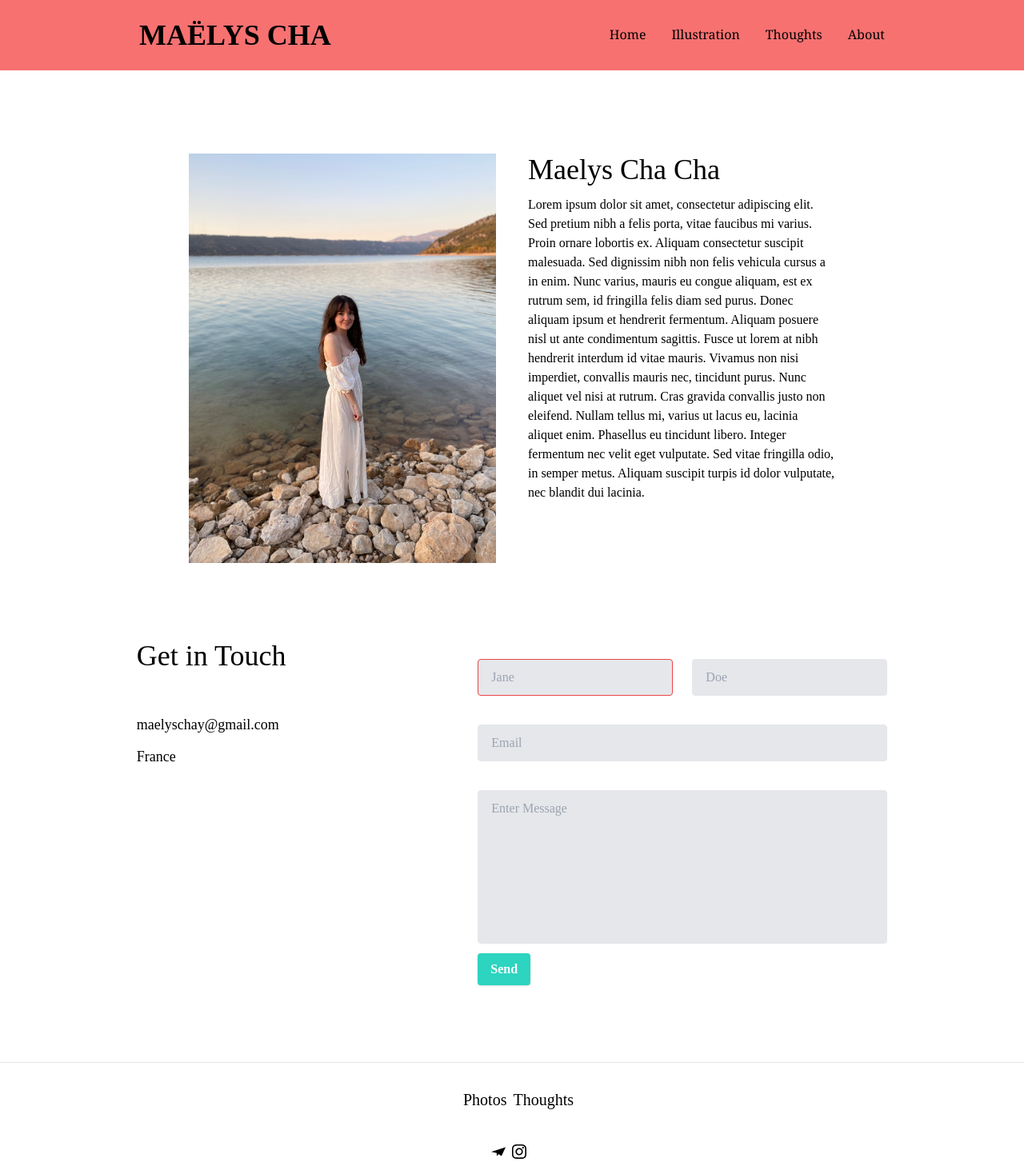
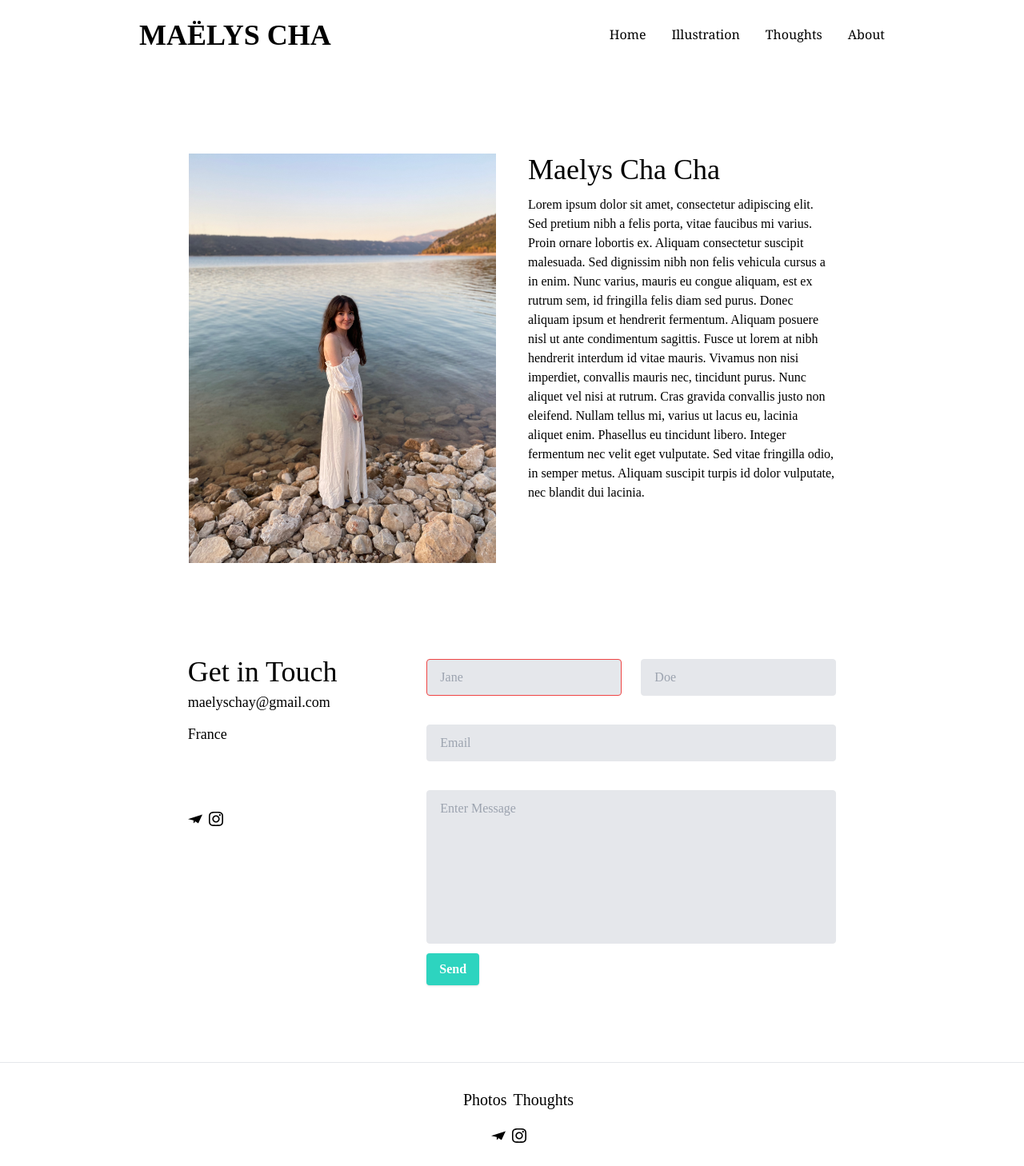
Before and after one commit to philsmithies/maelys_portfolio, a Next.js app in the folder web/: page /about in a window 1280 px wide. Shown: the top 1458 px of the page at 80% size. Built offline with nearby package versions, Linux system fonts and the light colour scheme.

Commit message:
navbar using framer motion and transitions

```diff
--- a/web/components/Layout.tsx
+++ b/web/components/Layout.tsx
@@ -1,41 +1,15 @@
-import { useEffect, useState } from "react";
 import Navbar from "./Navbar";
 import Footer from "./Footer";
 import Head from "next/head";
-import { motion } from "framer-motion";
 
 const Layout = ({ children }) => {
-  const [lastYPosition, setLastYPosition] = useState(0);
-  const [showNav, setShowNav] = useState(false);
-
-  useEffect(() => {
-    function handleScroll() {
-      const yPosition = window.scrollY;
-      const isScrollingUp = yPosition < lastYPosition;
-      console.log("scrolling");
-      setShowNav(isScrollingUp);
-      setLastYPosition(yPosition);
-    }
-
-    window.addEventListener("scroll", handleScroll, false);
-
-    return () => {
-      window.removeEventListener("scroll", handleScroll, false);
-    };
-  }, [lastYPosition]);
-
   return (
     <>
       <Head>
         <title>Maëlys Cha: Illustrator</title>
         <meta name="viewport" content="initial-scale=1.0, width=device-width" />
       </Head>
-      {/* <motion.div
-        animate={{ opacity: showNav ? 1 : 0 }}
-        initial={{ opacity: 1 }}
-      > */}
       <Navbar />
-      {/* </motion.div> */}
       {children}
       <Footer />
     </>
--- a/web/components/Navbar.tsx
+++ b/web/components/Navbar.jsx
@@ -1,10 +1,39 @@
 import { useState, useEffect } from "react";
 import Image from "next/image";
 import Link from "next/link";
+import { motion, useViewportScroll } from "framer-motion";
 
-const Navbar = (): JSX.Element => {
+const Navbar = () => {
+  const [hidden, setHidden] = useState(false);
+
+  function update() {
+    if (scrollY?.current < scrollY?.prev) {
+      setHidden(false);
+    } else if (scrollY?.current > 100 && scrollY?.current > scrollY?.prev) {
+      setHidden(true);
+    }
+  }
+
+  const { scrollY } = useViewportScroll();
+
+  useEffect(() => {
+    return scrollY.onChange(() => update());
+  });
+
+  const variants = {
+    /** this is the "visible" key and it's respective style object **/
+    visible: { opacity: 1, y: 0 },
+    /** this is the "hidden" key and it's respective style object **/
+    hidden: { opacity: 0, y: -25 },
+  };
+
   return (
-    <nav className="flex justify-around py-1 bg-red-400 left-0 right-0 fixed z-10 ">
+    <motion.nav
+      variants={variants}
+      animate={hidden ? "hidden" : "visible"}
+      transition={{ ease: [0.1, 0.25, 0.3, 1], duration: 0.6 }}
+      className="flex justify-around py-1 bg-white left-0 right-0 fixed z-10 "
+    >
       <Link href="/">
         <div className="hover:cursor-pointer fill-black pb-5 pt-5">
           <h1 className="text-4xl font-semibold transition duration-150 hover:cursor-pointer">
@@ -41,7 +70,7 @@ const Navbar = (): JSX.Element => {
           Shop
         </a> */}
       </div>
-    </nav>
+    </motion.nav>
   );
 };
 
--- a/web/components/SocialsBar.tsx
+++ b/web/components/SocialsBar.tsx
@@ -3,7 +3,7 @@ import Link from "next/link";
 
 const SocialsBar = (): JSX.Element => {
   return (
-    <div className="flex w-full justify-center my-10">
+    <div className="flex w-full justify-center my-5">
       <div className="mr-2">
         <Link href="mailto:greencatmoon@gmail.com">
           <Image
--- a/web/pages/about.tsx
+++ b/web/pages/about.tsx
@@ -1,4 +1,7 @@
 import ContactForm from "../components/ContactForm";
+import SocialsBar from "../components/SocialsBar";
+import Link from "next/link";
+import Image from "next/image";
 
 const About = (): JSX.Element => {
   return (
@@ -27,12 +30,34 @@ const About = (): JSX.Element => {
           </p>
         </div>
       </div>
-      <div className="flex items-center justify-center py-24">
+      <div className="flex items-center justify-center py-24 mx-auto max-w-4xl">
         <div className="w-4/12 h-60 self-start flex flex-col justify-between">
-          <h1 className="text-4xl">Get in Touch</h1>
+          <h1 className="text-4xl pt-5">Get in Touch</h1>
           <div className="mb-20">
             <p className="text-lg mb-3">maelyschay@gmail.com</p>
             <p className="text-lg">France</p>
+          </div>
+          <div className="flex">
+            <div className="mr-2">
+              <Link href="mailto:greencatmoon@gmail.com">
+                <Image
+                  src="/icons/email.svg"
+                  className="hover:cursor-pointer"
+                  height={18}
+                  width={18}
+                />
+              </Link>
+            </div>
+            <div className="mr-2">
+              <Link href="https://www.instagram.com/maelyschay">
+                <Image
+                  src="/icons/instagram.svg"
+                  className="hover:cursor-pointer"
+                  height={18}
+                  width={18}
+                />
+              </Link>
+            </div>
           </div>
         </div>
         <ContactForm />
--- a/web/pages/index.tsx
+++ b/web/pages/index.tsx
@@ -9,7 +9,7 @@ const Index = (): JSX.Element => {
           elit. Sed pretium nibh a felis porta, vitae faucibus mi varius.
           Aliquam consectetur suscipit malesuada. ✨
         </div>
-        <div className="w-full h-screen bg-cover bg-[url('/images/portfolio8.jpg')] top-[200px]">
+        <div className="w-11/12 h-screen mx-auto bg-cover bg-[url('/images/portfolio8.jpg')] top-[200px]">
           <h1 className="text-6xl pl-40 pt-40 font-serif text-white">
             Big Heart
           </h1>
--- a/web/styles/globals.css
+++ b/web/styles/globals.css
@@ -1,12 +1,12 @@
 @tailwind base;
 @tailwind components;
 @tailwind utilities;
-@import url("https://fonts.googleapis.com/css2?family=Montserrat&family=Playfair+Display:wght@500&display=swap");
+@import url("https://fonts.googleapis.com/css2?family=Tinos:ital,wght@0,400;0,700;1,400;1,700&display=swap");
 html,
 body {
   padding: 0;
   margin: 0;
-  font-family: "Playfair Display", serif;
+  font-family: "Tinos", serif;
 }
 
 a {
```
